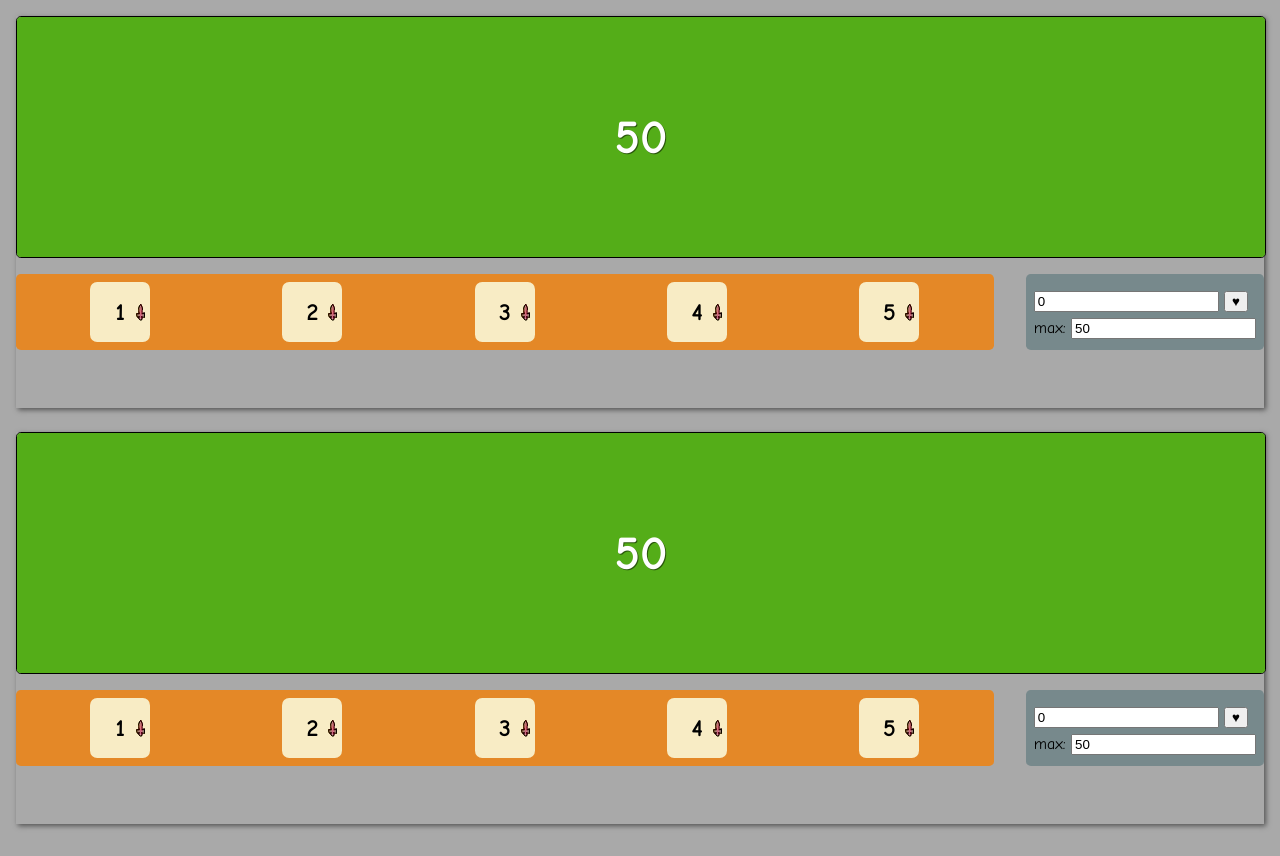
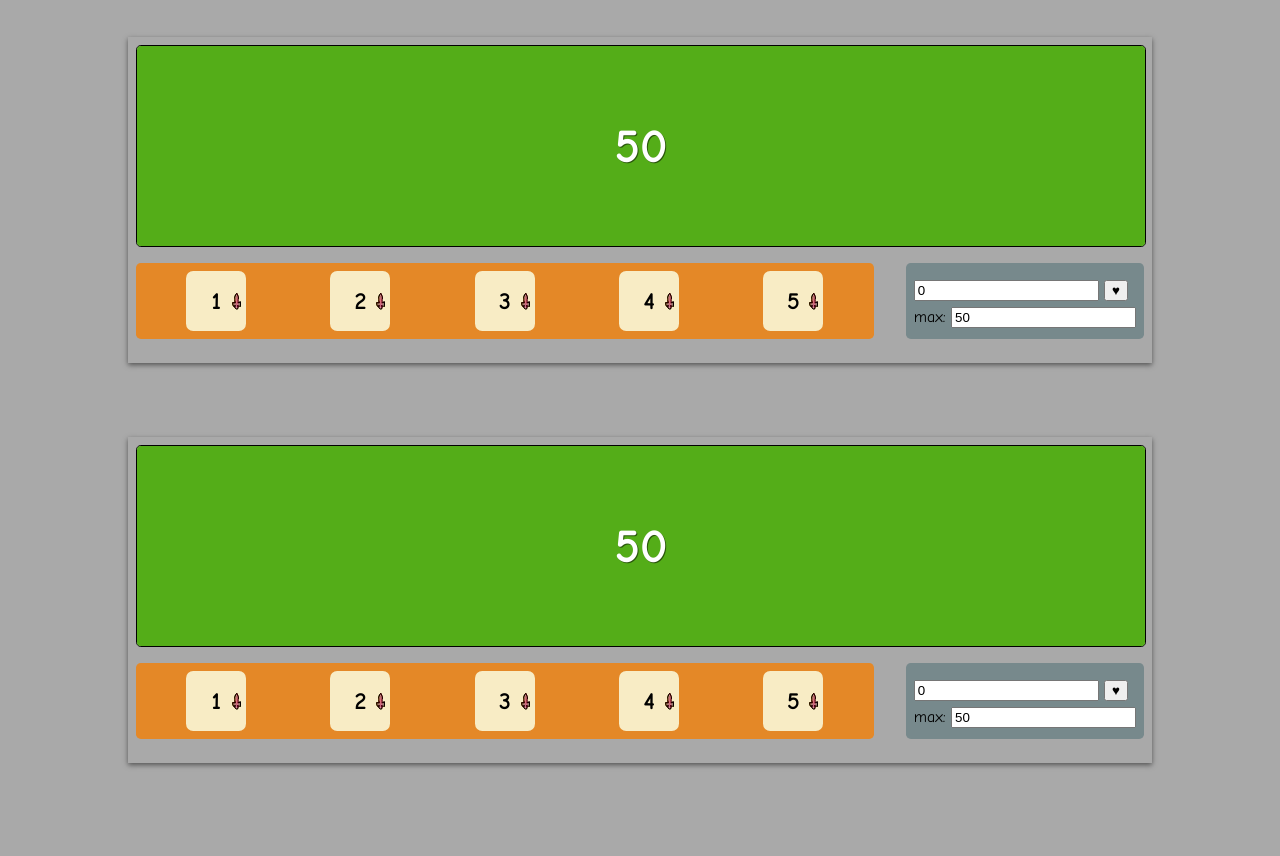
Before and after one commit to uaman89/cardwars-score-, a plain HTML site: page index.html in a window 1280 px wide. After the commit the page ends 800 px from the top, so only its background shows below. Drawn offline with nearby package versions, Linux system fonts and the light colour scheme.

Commit message:
add  styles

```diff
--- a/style.css
+++ b/style.css
@@ -1,18 +1,32 @@
 :root{
     font-size: 16px;
     font-style:  Comic Sans MS, Arial;
-    padding: .5em;
     display: block;
     --radius: .3em;
     background: darkgrey;
     font-family: Comic Sans MS, Arial;
 }
 
+body{
+    margin: 0;
+    padding: 0;
+}
+
+#app{
+    display: flex;
+    height: 100vh;
+    max-width: 1024px;
+    margin: 0 auto;
+    flex-direction: column;
+    justify-content: space-around;
+}
+
 .app-player{
     display: block;
-    height: 49vh;
-    margin-bottom: 1.5em;
-    box-shadow: 2px 2px 5px rgba(0,0,0,.5);
+    max-height: 50vh;
+    box-shadow: 0px 2px 5px rgba(0,0,0,.5);
+    padding: .5em;
+    padding-bottom: 1.5em;
 }
 
 .health {
@@ -20,7 +34,7 @@
     flex-shrink: 1;
     justify-content: flex-start;
     width: 100%;
-    height: 30vh;
+    height: 25vh;
     border: 1px solid #000;
     border-radius: var(--radius);
     overflow: hidden;
```
